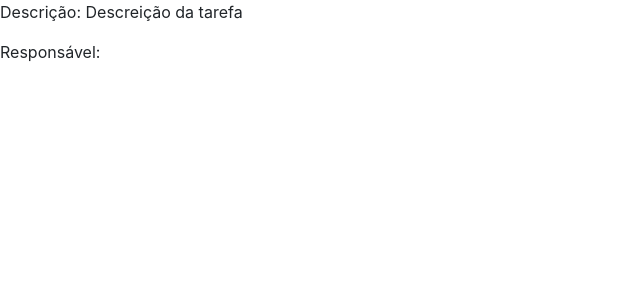
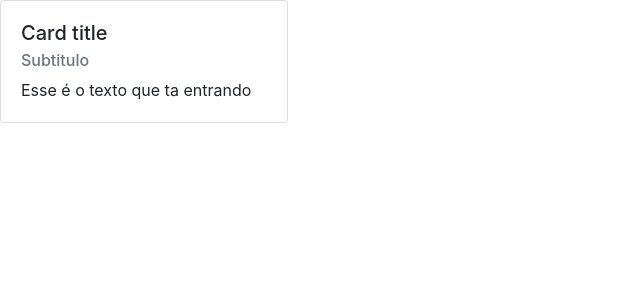
Before and after one commit to gab618/angular-04-diretivas, an Angular app: page / in a window 1280 px wide. Shown: the top 300 px of the page, without its empty margins (0-640 px from the left). Built offline with nearby package versions, Linux system fonts and the light colour scheme; what ngx-bootstrap-icons would draw is missing.

Commit message:
ng-content

```diff
--- a/src/app/app.component.html
+++ b/src/app/app.component.html
@@ -3,4 +3,8 @@
 <!-- <app-diretiva-ngfor></app-diretiva-ngfor> -->
 <!-- <app-diretiva-ngclass></app-diretiva-ngclass> -->
 <!-- <app-diretiva-ngstyle></app-diretiva-ngstyle> -->
-<app-operador-elvis></app-operador-elvis>
+<!-- <app-operador-elvis></app-operador-elvis> -->
+<app-exemplo-ng-content>
+  <div class="sub-title">Subtitulo</div>
+  <div class="corpo">Esse é o texto que ta entrando</div>
+</app-exemplo-ng-content>
--- a/src/app/app.module.ts
+++ b/src/app/app.module.ts
@@ -11,6 +11,7 @@ import { DiretivaNgforComponent } from './diretiva-ngfor/diretiva-ngfor.componen
 import { DiretivaNgclassComponent } from './diretiva-ngclass/diretiva-ngclass.component';
 import { DiretivaNgstyleComponent } from './diretiva-ngstyle/diretiva-ngstyle.component';
 import { OperadorElvisComponent } from './operador-elvis/operador-elvis.component';
+import { ExemploNgContentComponent } from './exemplo-ng-content/exemplo-ng-content.component';
 
 const icons = { heart, heartFill };
 @NgModule({
@@ -22,6 +23,7 @@ const icons = { heart, heartFill };
     DiretivaNgclassComponent,
     DiretivaNgstyleComponent,
     OperadorElvisComponent,
+    ExemploNgContentComponent,
   ],
   imports: [BrowserModule, NgxBootstrapIconsModule.forRoot(icons), FormsModule],
   providers: [],
--- /dev/null
+++ b/src/app/exemplo-ng-content/exemplo-ng-content.component.html
@@ -0,0 +1,11 @@
+<div class="card" style="width: 18rem">
+  <div class="card-body">
+    <h5 class="card-title">Card title</h5>
+    <h6 class="card-subtitle mb-2 text-muted">
+      <ng-content select=".sub-title"></ng-content>
+    </h6>
+    <p class="card-text">
+      <ng-content select=".corpo"></ng-content>
+    </p>
+  </div>
+</div>
--- /dev/null
+++ b/src/app/exemplo-ng-content/exemplo-ng-content.component.ts
@@ -0,0 +1,15 @@
+import { Component, OnInit } from '@angular/core';
+
+@Component({
+  selector: 'app-exemplo-ng-content',
+  templateUrl: './exemplo-ng-content.component.html',
+  styleUrls: ['./exemplo-ng-content.component.css']
+})
+export class ExemploNgContentComponent implements OnInit {
+
+  constructor() { }
+
+  ngOnInit(): void {
+  }
+
+}
```
Also changed, not shown: src/app/exemplo-ng-content/exemplo-ng-content.component.css (added), 1 other file (tests, documents, lock files or other folders).
